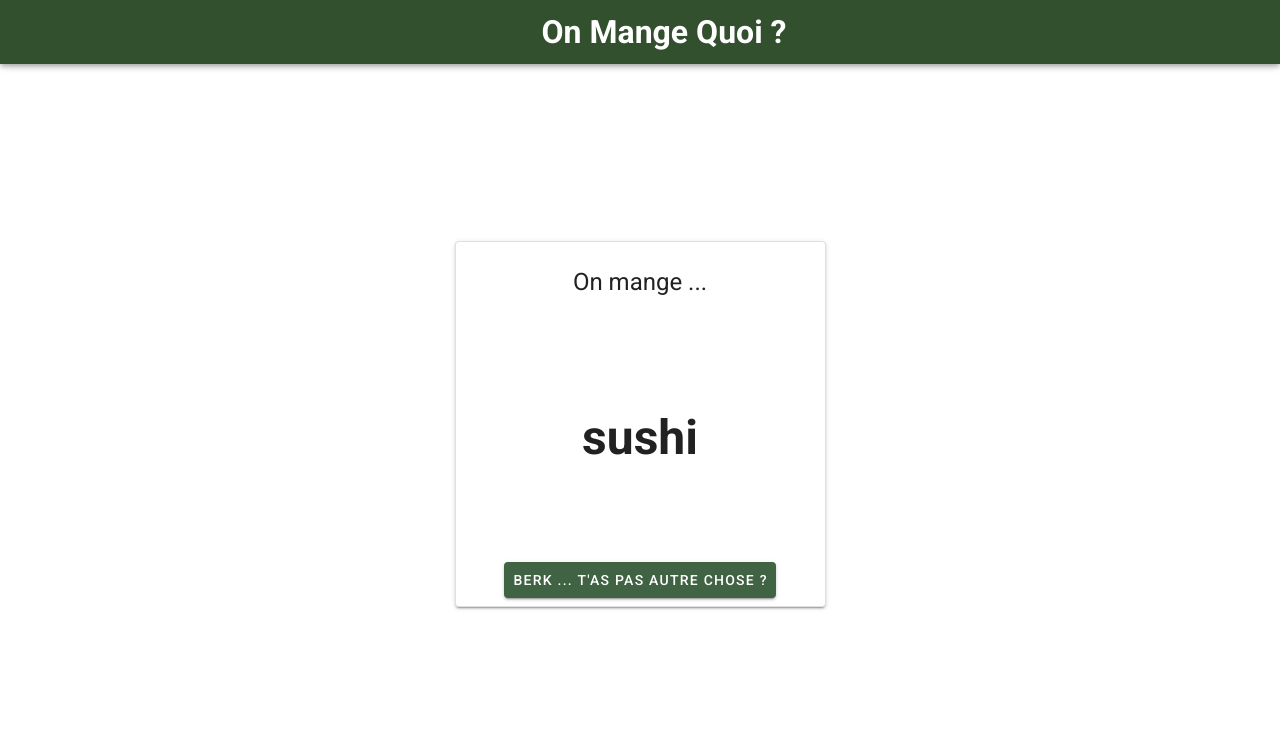
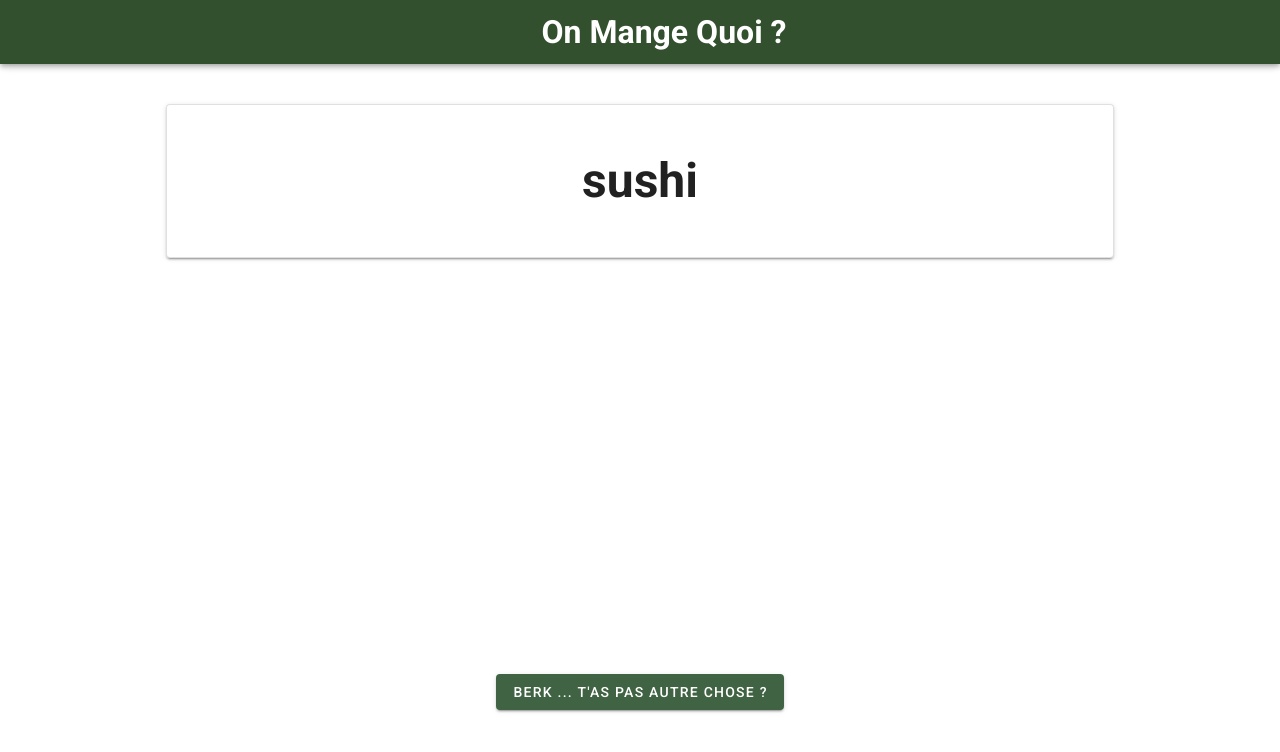
Before and after one commit to BriceMichalski/on-mange-quoi, a Vue app: page / in a window 1280 px wide. Shown: the top 752 px of the page. Built offline with nearby package versions, Linux system fonts and the light colour scheme.

Commit message:
interface

```diff
--- a/src/components/RandomChoice.vue
+++ b/src/components/RandomChoice.vue
@@ -1,35 +1,29 @@
 <template >
-  <v-container class="fullscreen">
+  <v-container>
     <v-row align="center"
       justify="center"
-      height="100%"
-      class="fullscreen color"
     >
-      <v-col col-md="4" col-xs="1"></v-col>
-      <v-col col-md="4" col-xs="10" height="100%" >
     <v-card
+      class="mt-10"
       elevation="2"
       outlined
       align="center"
+      width="80%"
     >
-          <v-card-title
-            class="headline justify-center choicecard"
-            width="100%"
-          >
-            On mange ...
-          </v-card-title>
-
-          <p id="choicezone">
+      <p class="mt-10 mb-10">
         <b id="choice">{{ choice }}</b>
       </p>
 
-          <v-card-actions class="justify-center">
-            <v-btn  @click="choose" color="secondary">Berk ... t'as pas autre chose ?</v-btn>
-          </v-card-actions>
     </v-card>
-      </v-col>
-      <v-col col-md="4" col-xs="1"></v-col>
+
     </v-row>
+    <v-footer app bottom absolute color="transparent">
+      <v-container>
+        <div align="center">
+          <v-btn elevation="2" @click="choose" color="secondary">Berk ... t'as pas autre chose ?</v-btn>
+        </div>
+      </v-container>
+    </v-footer>
 
   </v-container>
 </template>
@@ -65,20 +59,4 @@
 #choice{
   font-size: 6vh;
 }
-
-#choicezone{
-  width: 80%;
-  height: 80%;
-  margin-top:10vh;
-  margin-bottom: 10vh;
-}
-
-.fullscreen {
-  height: 90vh;
-}
-
-.choicecard{
-  width: 100%;
-  height: 10vh;
-}
 </style>
```
Lines whose indentation alone changed are shown as unchanged.
